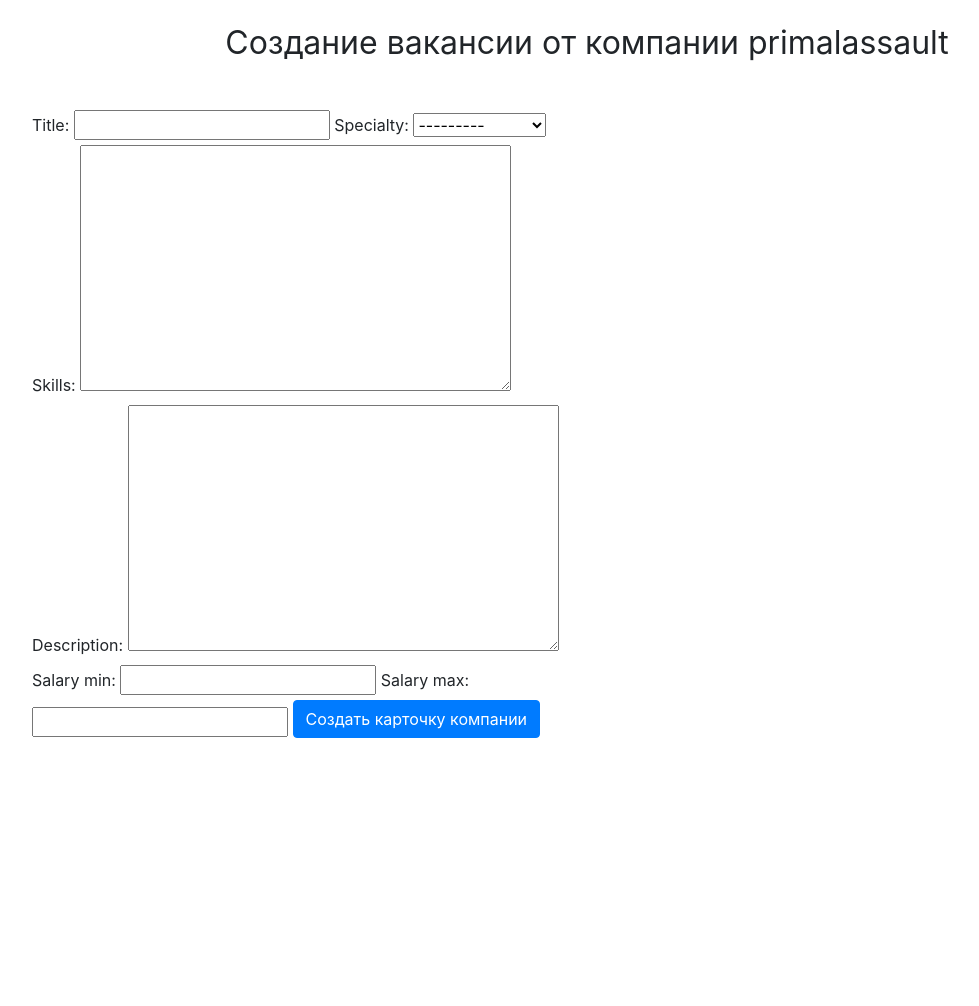
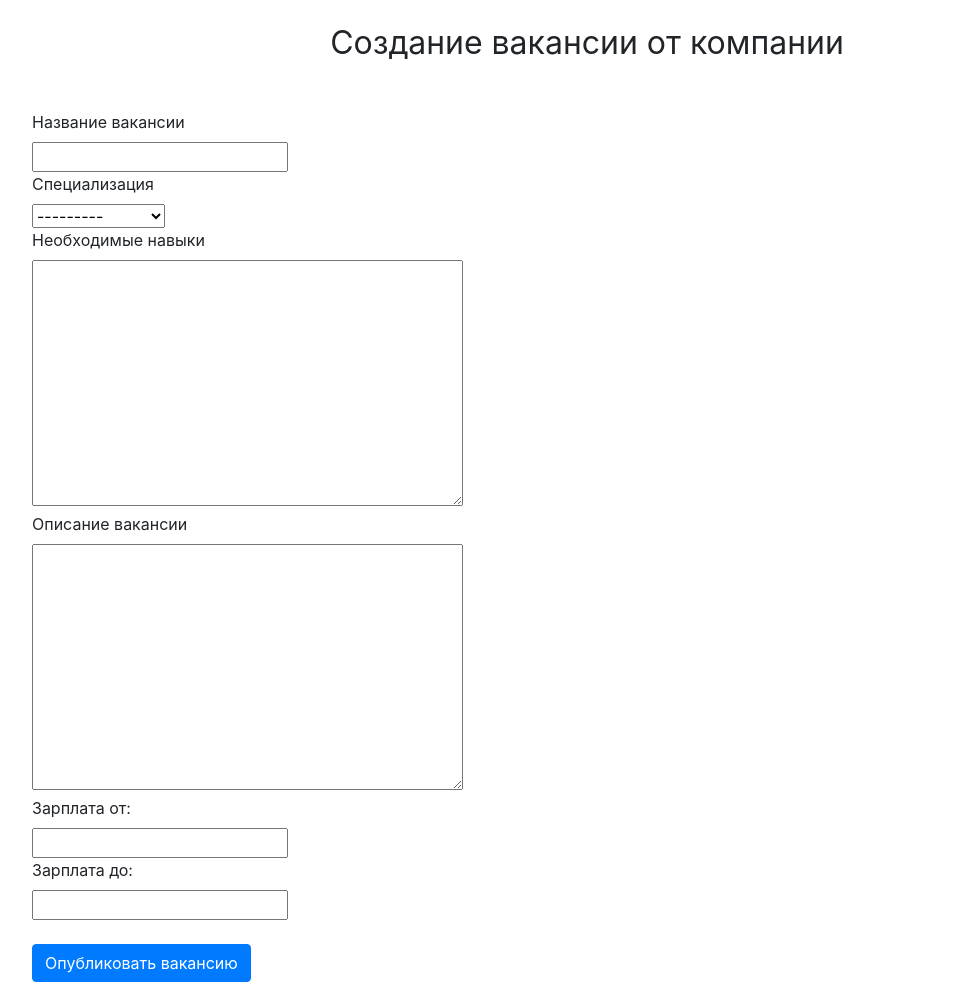
Before and after one commit to PolinaDoos/vacancies_project, a Django app: page /mycompany/create_vacancy in a window 1280 px wide. Shown: the part 168-1174 px from the top of the page, without its empty margins (53-1032 px from the left). Before the commit the page ends 906 px from the top, so only its background shows below. Run offline with Django 4.2, Linux system fonts and the light colour scheme; a user stored in the database is signed in; data comes from the database, SQL or seed files in the repository; both versions use the stored data as it was after the commit; some libraries are stand-ins or nearby versions.

Commit message:
Worked form for create company and vacancy

```diff
--- a/vacancies/templates/create_vacancy.html
+++ b/vacancies/templates/create_vacancy.html
@@ -5,37 +5,40 @@
     <h2 class="h2 font-weight-normal text-center mb-5">Создание вакансии от компании {{ company }}</h2>
     <form method="post" enctype="multipart/form-data" style="width: 50%; ">
         {% csrf_token %}
-        {{ form }}
-        <button type="submit" class="btn btn-primary mb-2">Создать карточку компании</button>
+        <!-- {{ form }} -->
 
+        <div class="form-group">
+        <label>Название вакансии</label>
+        <div style="color: crimson;">{{ form.title.errors }}
+            {{ form.title }}
+        </div>
 
-        <!-- <div class="form-group">
-            <label>Название вакансии</label>
-            <input type="text" placeholder="Полет шмеля" name="title" class="form-control">
+        <label>Специализация</label>
+        <div style="color: crimson;">{{ form.specialty.errors }}
+            {{ form.specialty }}
         </div>
-        <div class="form-group">
-            <label>Специализация</label>
-            <input type="text" placeholder="Бэкэнд" name="specialty" class="form-control">
+
+        <label>Необходимые навыки</label>
+        <div style="color: crimson;">{{ form.skills.errors }}
+            {{ form.skills }}
         </div>
-        <div class="form-group">
-            <label>Требования</label>
-            <textarea type="text" name="skills" placeholder="Python, Django, ..." class="form-control" rows="3"></textarea>
+
+        <label>Описание вакансии</label>
+        <div style="color: crimson;">{{ form.description.errors }}
+            {{ form.description }}
         </div>
-        <div class="form-group">
-            <label>Минимальная з\п</label>
-            <input type="text" placeholder="50000" name="salary_min" class="form-control">
+
+        <label>Зарплата от:</label>
+        <div style="color: crimson;">{{ form.salary_min.errors }}
+            {{ form.salary_min }}
         </div>
-        <div class="form-group">
-            <label>Максимальная з\п</label>
-            <input type="text" placeholder="300000" name="salary_max" class="form-control">
+
+        <label>Зарплата до:</label>
+        <div style="color: crimson;">{{ form.salary_max.errors }}
+            {{ form.salary_max }}
         </div>
-        <div class="form-group">
-            <label>Описание</label>
-            <textarea type="text" name="description" placeholder="Подробнее о вакансии" class="form-control" rows="3"></textarea>
-            <br>{{ form.errors }}
-        </div>
-        <button type="submit" class="btn btn-primary mb-2">Опубликовать вакансию</button> -->
-
+        <br>
+        <button type="submit" class="btn btn-primary mb-2">Опубликовать вакансию</button>
 
     </form>
 </section>
--- a/vacancies/views.py
+++ b/vacancies/views.py
@@ -72,7 +72,7 @@ def company_card(request, company):
 def vacancy(request, vacancy):
     try:
         vacancy_data = Vacancy.objects.get(id=vacancy)
-        skills = vacancy_data.skills.split(", ")
+        skills = vacancy_data.skills.split(",")
         context = {
             'vacancy_data': vacancy_data,
             'skills': skills,
@@ -96,13 +96,13 @@ def start_company(request):
 def create_company(request):
     form = CompanyForm()
     if request.method == "POST":
-        form= CompanyForm(request.POST)
-        messages.info(request, f'{request.user.username}, данные с формы получены')
-        print(request.user.username)
+        form= CompanyForm(request.POST, request.FILES)
         if form.is_valid():
             messages.info(request, 'форма валидна')
-            Company.objects.create(owner=request.user, **form.cleaned_data)
-            messages.success(request, 'успех')
+            company = form.save(commit=False)
+            company.owner = request.user
+            company.save()
+            messages.success(request, f'{request.user.username}, карточка компании создана')
             return redirect(main_view)
         else:
             messages.error(request, 'Ошибка в заполнении формы')
@@ -116,20 +116,27 @@ def create_company(request):
 @login_required
 def create_vacancy(request):
     form = VacancyForm()
-    company = Company.objects.get(owner=request.user)
-    published_at = datetime.today()
+
     if request.method == "POST":
         form= VacancyForm(request.POST)
+        try:
+            company = Company.objects.get(owner=request.user)
+        except Company.DoesNotExist:
+            messages.error(request, 'Для публикации вакансии необходимо создать карточку компании')
+            return redirect(create_company)
+        published_at = datetime.today()
         if form.is_valid():
-            Vacancy.objects.create(company=company, published_at=published_at, **form.cleaned_data)
-            messages.success(request, 'успех')
+            vacancy = form.save(commit=False)
+            vacancy.company=company
+            vacancy.published_at=published_at
+            vacancy.save()
+            messages.success(request, 'Вакансия опубликована')
             return redirect(main_view)
         else:
             messages.error(request, 'Ошибка в заполнении формы')
 
     context = {
         'form': form,
-        'company': company,
     }
     return render(request, 'create_vacancy.html', context)
 
```
Also changed, not shown: vacancies/templates/create_company.html (+10 -2 lines), db.sqlite3, media/company_images/6043451727_p1Zx3Vk.jpg (added), media/company_images/console_log.JPG (added).
